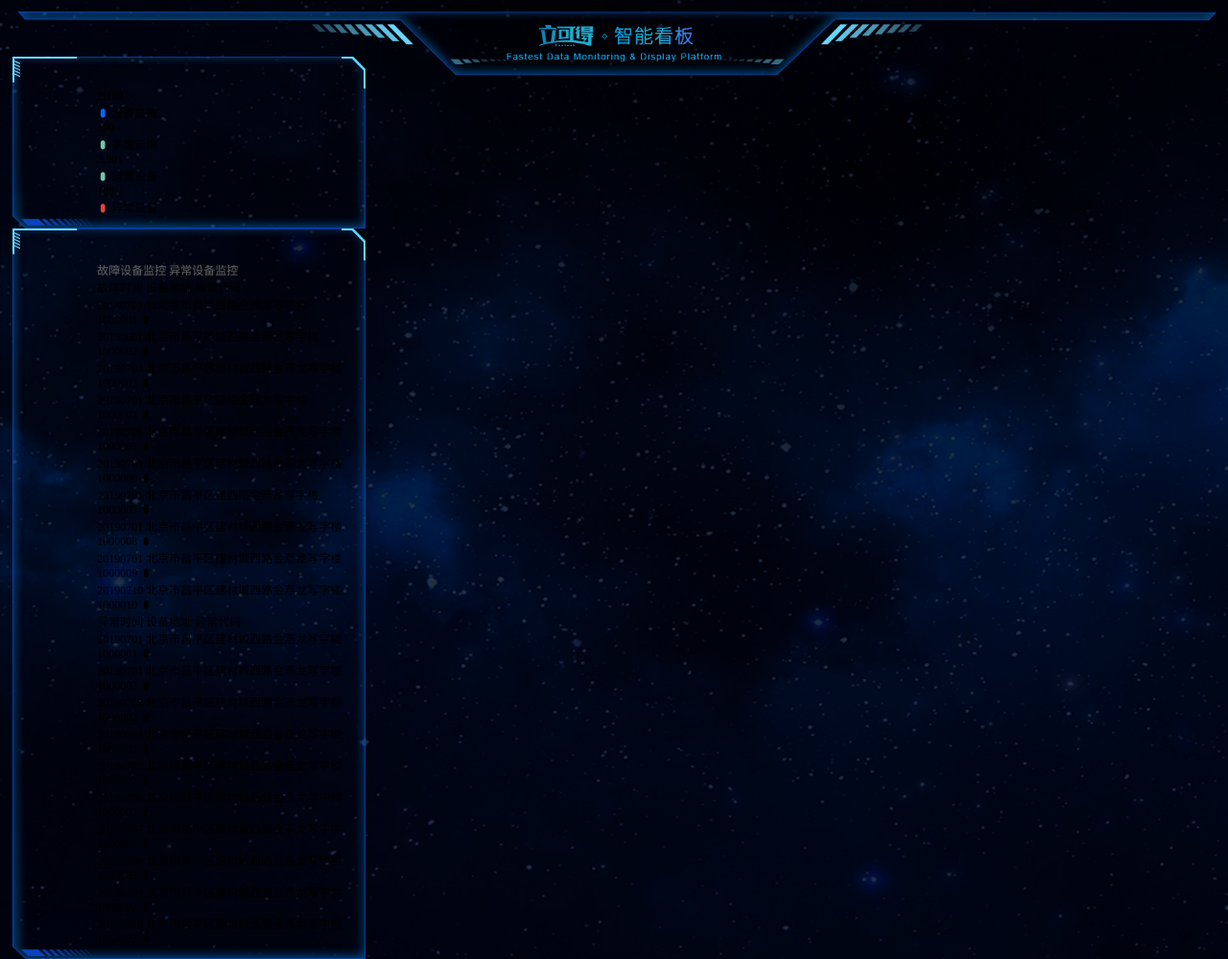
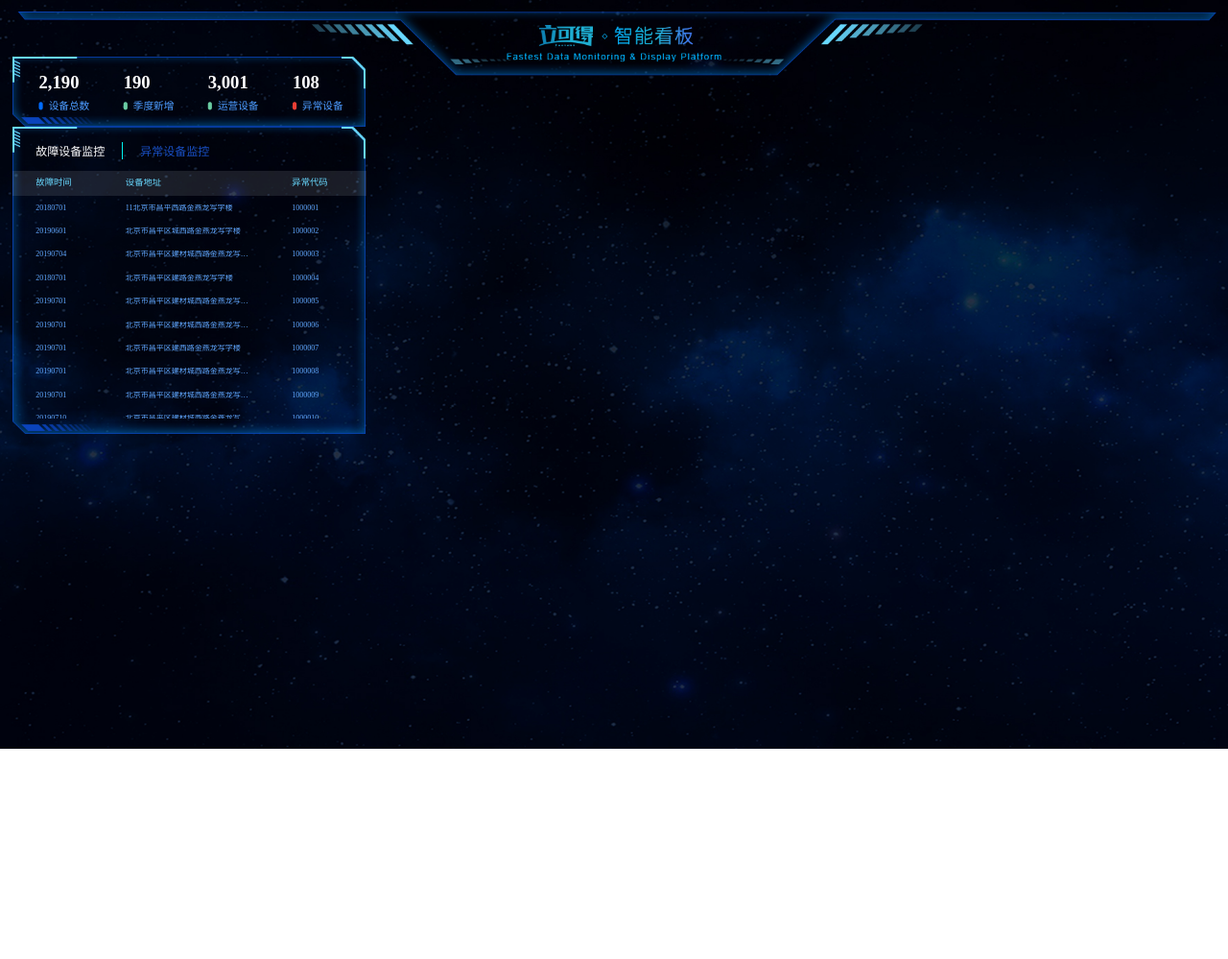
Before and after one commit to saipengxin/echarts_project, a plain HTML site: page index.html in a window 1280 px wide. Shown: the whole page at 96% size. After the commit the page ends 800 px from the top, so only its background shows below. Drawn offline with Linux system fonts and the light colour scheme; files whose address does not match are found by name.

Commit message:
概览模块补充

```diff
--- a/css/index.css
+++ b/css/index.css
@@ -58,8 +58,116 @@
   }
 
   .panel {
+    position: relative;
     border: 15px solid transparent;
     border-width: 0.6375rem 0.475rem 0.25rem 1.65rem;
     border-image-source: url(../images/border.png);
     border-image-slice: 51 38 20 132;
   }
+  .inner {
+    position: absolute;
+    top: -0.6375rem;
+    left: -1.65rem;
+    right: -0.475rem;
+    bottom: -0.25rem;
+    padding: 0.3rem 0.45rem;
+  }
+
+  /* 概览区域模块制作 */
+.overview {
+  height: 1.375rem;
+}
+.overview ul {
+  display: flex;
+  justify-content: space-between;
+}
+.overview ul li h4 {
+  font-size: 0.35rem;
+  color: #fff;
+  margin: 0 0 0.1rem 0.06rem;
+}
+.overview ul li span {
+  font-size: 0.2rem;
+  color: #4c9bfd;
+}
+
+/* 监控区域模块制作 */
+.monitor {
+  height: 6rem;
+}
+.monitor .inner {
+  padding: 0.3rem 0;
+  display: flex;
+  flex-direction: column;
+}
+.monitor .tabs {
+  padding: 0 0.45rem;
+  margin-bottom: 0.225rem;
+  display: flex;
+}
+.monitor .tabs a {
+  color: #1950c4;
+  font-size: 0.225rem;
+  padding: 0 0.3375rem;
+}
+.monitor .tabs a:first-child {
+  padding-left: 0;
+  border-right: 0.025rem solid #00f2f1;
+}
+.monitor .tabs a.active {
+  color: #fff;
+}
+.monitor .content {
+  flex: 1;
+  position: relative;
+  display: none;
+}
+.monitor .head {
+  display: flex;
+  justify-content: space-between;
+  line-height: 1.05;
+  background-color: rgba(255, 255, 255, 0.1);
+  padding: 0.15rem 0.45rem;
+  color: #68d8fe;
+  font-size: 0.175rem;
+}
+.monitor .marquee-view {
+  position: absolute;
+  top: 0.5rem;
+  bottom: 0;
+  width: 100%;
+  overflow: hidden;
+}
+
+.monitor .row {
+  display: flex;
+  justify-content: space-between;
+  line-height: 1.05;
+  font-size: 0.15rem;
+  color: #61a8ff;
+  padding: 0.15rem 0.45rem;
+}
+.monitor .row .icon-dot {
+  position: absolute;
+  left: 0.2rem;
+  opacity: 0;
+}
+.monitor .row:hover {
+  background-color: rgba(255, 255, 255, 0.1);
+  color: #68d8fe;
+}
+.monitor .row:hover .icon-dot {
+  opacity: 1;
+}
+.monitor .col:first-child {
+  width: 1rem;
+}
+.monitor .col:nth-child(2) {
+  width: 2.5rem;
+  white-space: nowrap;
+  text-overflow: ellipsis;
+  overflow: hidden;
+}
+.monitor .col:nth-child(3) {
+  width: 1rem;
+}
```
Also changed, not shown: js/index.js (+17 -0 lines).
